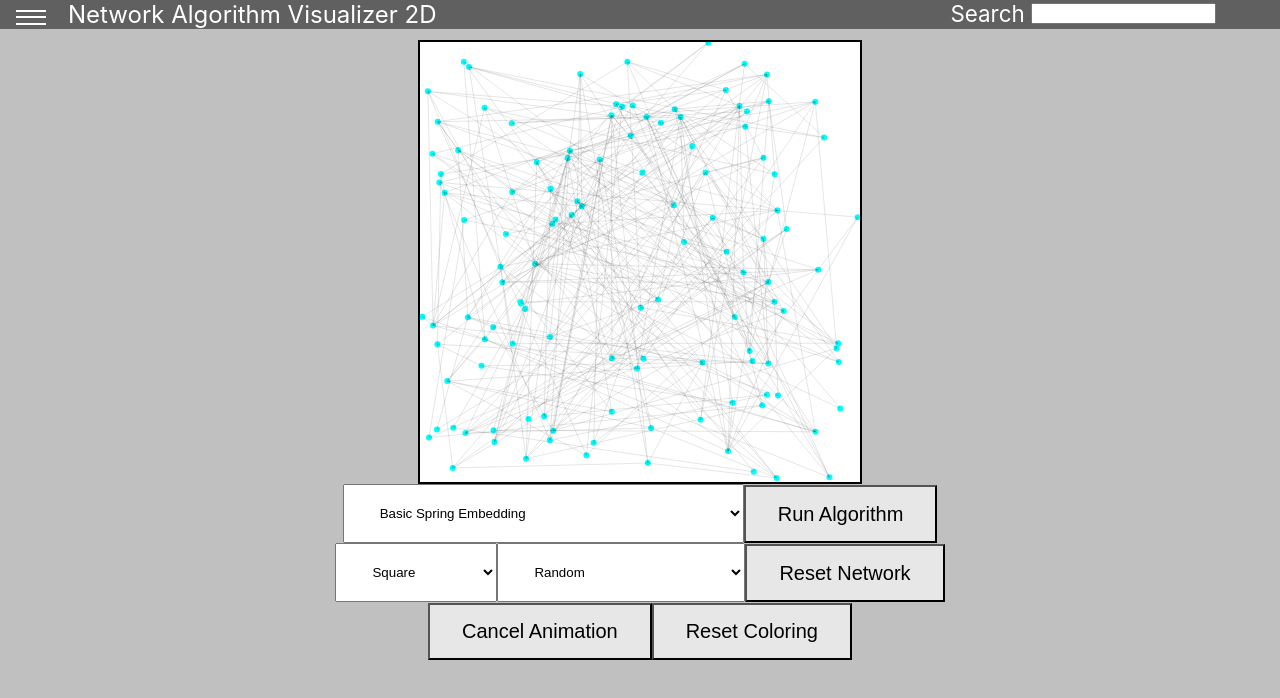
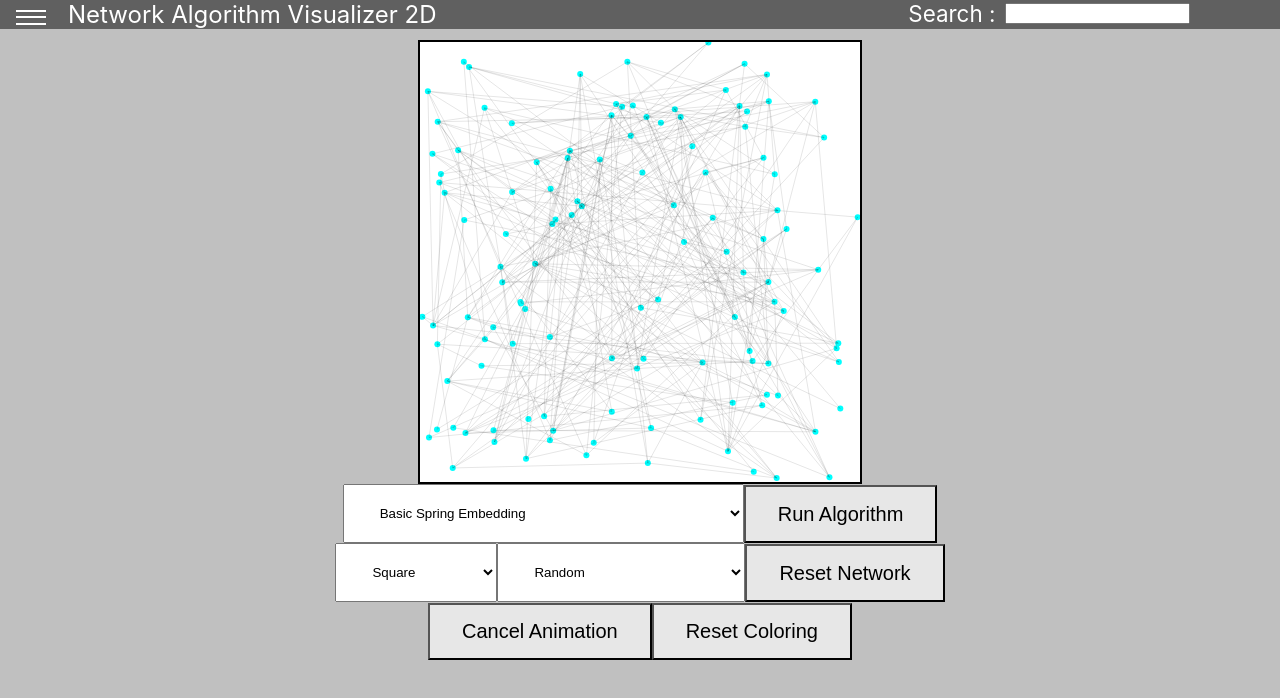
Before and after one commit to alexandreLamarre/Network-Analysis-Visualization, a React (Create React App) app: page / in a window 1280 px wide. Shown: the top 698 px of the page. Built offline with nearby package versions, Linux system fonts and the light colour scheme.

Commit message:
Added search options for nav bar

```diff
--- a/src/GeneralNetworkSettings.js
+++ b/src/GeneralNetworkSettings.js
@@ -79,7 +79,7 @@ class GeneralNetworkSettings extends React.Component{
             overlayClassName = "generalsettingsoverlay"
             >
             <p className = "sliderHeader" style = {{color: "black"}}>
-              <b>General Network Settings</b>
+              <b style = {{color: "white"}} >General Network Settings</b>
             </p>
             <div className = "sliders">
               <input
--- a/src/Network.js
+++ b/src/Network.js
@@ -372,7 +372,7 @@ class NetworkVisualizer extends React.Component{
                     <option value = "2opt"> 2-Opt </option>
                     <option value = "3opt"> 3-Opt </option>
                     <option value = "2optannealing" disabled = {true}> 2-Opt Simulated Annealing </option>
-                    <option value = "3optannealing" disabled = {true}> 3-Opt Simulated Annealing </option>
+                    <option value = "3optannealing" disabled = {true} hidden = {true}> 3-Opt Simulated Annealing </option>
                   </optgroup>
                 </select>
 
--- a/src/Network3D.js
+++ b/src/Network3D.js
@@ -488,7 +488,7 @@ class NetworkVisualizer3D extends React.Component{
                     <option value = "2opt"> 2-Opt </option>
                     <option value = "3opt"> 3-Opt </option>
                     <option value = "2optannealing" disabled = {true}> 2-Opt Simulated Annealing </option>
-                    <option value = "3optannealing" disabled = {true}> 3-Opt Simulated Annealing </option>
+                    <option value = "3optannealing" disabled = {true} hidden = {true}> 3-Opt Simulated Annealing </option>
                   </optgroup>
                 </select>
                 <button className = "b"
--- a/src/NetworkNavBar.css
+++ b/src/NetworkNavBar.css
@@ -53,11 +53,12 @@
 
 .toolbar__search{
   position:absolute;
-  right: 5%;
+  right: 7%;
 
 }
 .toolbar__search label{
   color:white;
+  margin-right: 10px;
   font-size: 1.4em;
   vertical-align: middle;
 }
--- a/src/NetworkNavBar.js
+++ b/src/NetworkNavBar.js
@@ -25,7 +25,26 @@ class NetworkNavBar extends React.Component{
                 <nav className ="toolbar__navigation">
                   <div><DrawerToggleButton openSettings = {() => this.openSettings()}></DrawerToggleButton></div>
                   <div className = "toolbar__logo"><a > Network Algorithm Visualizer {this.app.state.dimension ===3?3:2 }D </a></div>
-                  <div className ="toolbar__search"> <label> Search </label> <input/></div>
+                  <div className ="toolbar__search">
+                      <form>
+                      <label> Search :
+                      </label>
+                      <input minlength = "2" list = "search_values"/>
+                      <datalist id = "search_values">
+                        <option value = "Basic Spring Embedding"/>
+                        <option value = "Fruchterman-Reingold"/>
+                        <option value = "Force Atlas 2"/>
+                        <option value = "Force Atlas 2 (LinLog)"/>
+                        <option value = "Hall's Algorithm"/>
+                        <option value = "Generalized Eigenvector Spectral Drawing"/>
+                        <option value = "Kruskal's Algorithm"/>
+                        <option value = "Prim's Algorithm"/>
+                        <option value = "2-opt"/>
+                        <option value = "3-opt"/>
+                        <option value = "2-opt simulated annealing"/>
+                      </datalist>
+                      </form>
+                  </div>
                 </nav>
               </header>
             </div>
```
